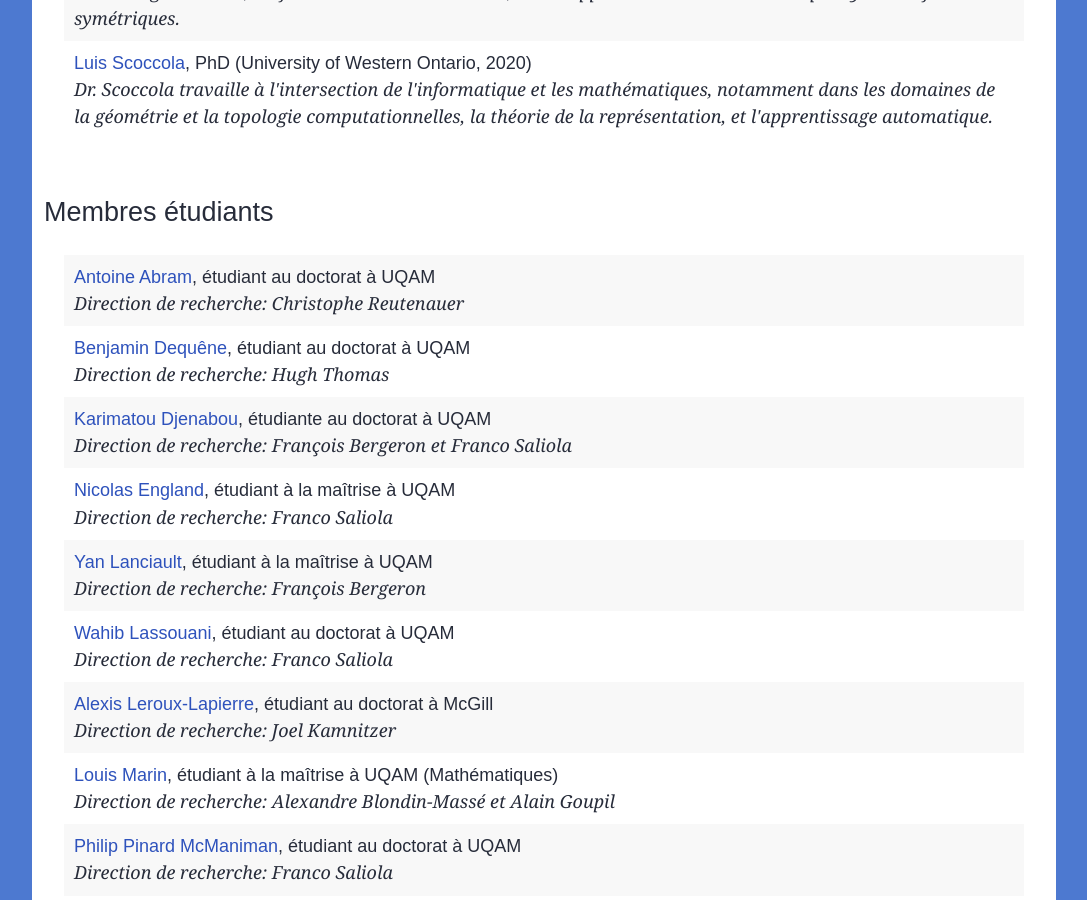
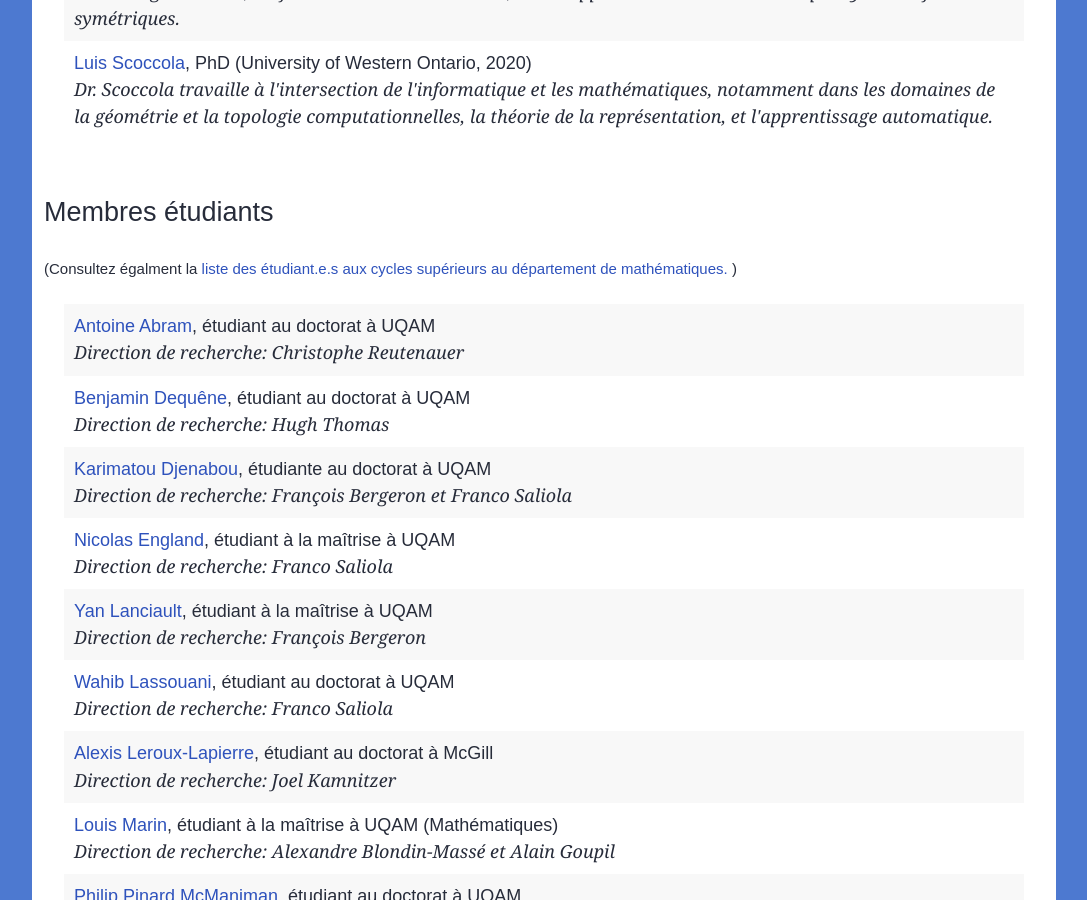
Before and after one commit to lacim-uqam/lacim-uqam.github.io, a Jekyll site: the page built from fr/membres.md, in a window 1280 px wide and 900 px high, scrolled down 3474 px. Shown: the whole window, without its empty margins (96-1183 px from the left). Built offline with Jekyll 4.4.1, drawn with Linux system fonts in a browser that asks for light colours; formulas are drawn with MathJax 3.

Commit message:
add link to grad students in math department to website

```diff
--- a/_layouts/members.html
+++ b/_layouts/members.html
@@ -56,13 +56,27 @@
         </ul>
     </div>
 
+    {% if page.lang == "en" %}
     <h2 id="étudiants">
-    {% if page.lang == "en" %}
         Graduate Students
+    </h2>
+    <p><small>
+        (Refer also to the
+        <a href="https://math.uqam.ca/le-departement/etudiants-aux-cycles-superieurs">
+            list of graduate students in the mathematics department.
+        </a>)
+    </small></p>
     {% elsif page.lang == "fr" %}
+    <h2 id="étudiants">
         Membres étudiants
+    </h2>
+    <p><small>
+        (Consultez égalment la
+        <a href="https://math.uqam.ca/le-departement/etudiants-aux-cycles-superieurs">
+            liste des étudiant.e.s aux cycles supérieurs au département de mathématiques.
+        </a>)
+    </small></p>
     {% endif %}
-    </h2>
     <div class="fancy-list">
         <ul>
             {% for student in site.data.members.students %}
```
